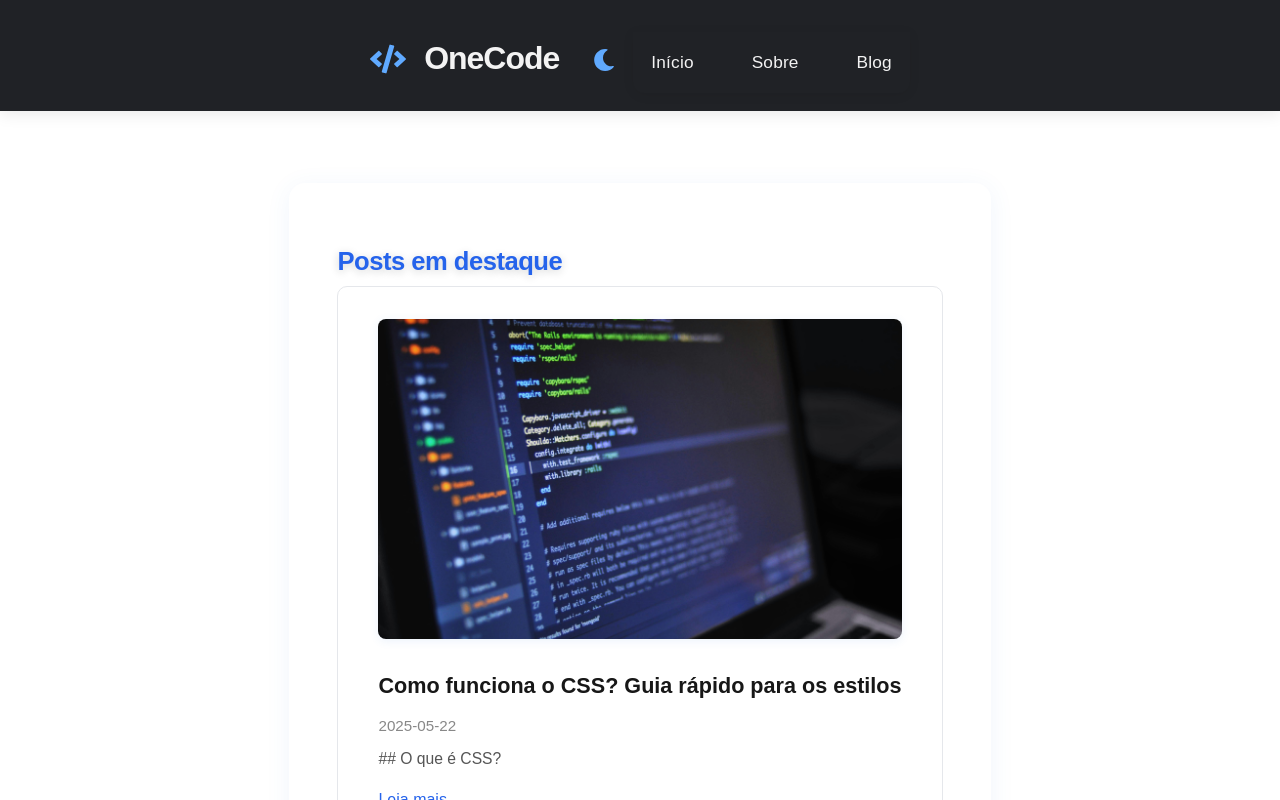
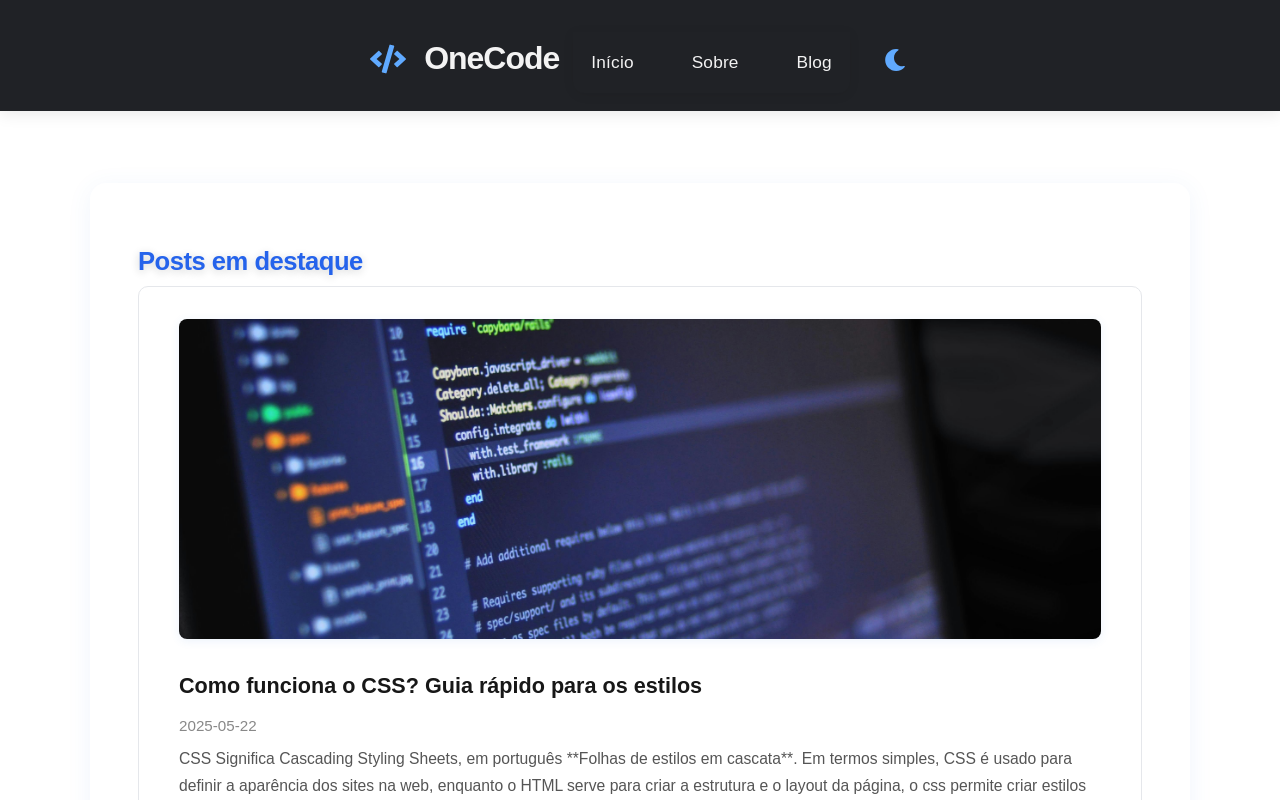
Before and after one commit to vinzent01/OneCode, a Next.js app: page /blog in a window 1280 px wide. Shown: the top 800 px of the page. Built offline with nearby package versions, Linux system fonts and the light colour scheme.

Commit message:
css fixes

```diff
--- a/content/posts/como-funciona-o-css.md
+++ b/content/posts/como-funciona-o-css.md
@@ -3,8 +3,6 @@ title: "Como funciona o CSS? Guia rápido para os estilos"
 date: "2025-05-22"
 image: "/images/programming-screen.jpg"
 ---
-
-## O que é CSS?
 
 CSS Significa Cascading Styling Sheets, em português **Folhas de estilos em cascata**. Em termos simples, CSS é usado para definir a aparência dos sites na web, enquanto o HTML serve para criar a estrutura e o layout da página, o css permite criar estilos personalizados aos elementos HTML, como cores, tamanhos, fontes, espaçamentos, posicionamentos, bordas, sombras, animações e muito mais.
 
--- a/src/app/blog/page.tsx
+++ b/src/app/blog/page.tsx
@@ -1,7 +1,5 @@
 import Image from "next/image";
 import pageStyles from "../css/page.module.css";
-import buttonStyles from "../css/button.module.css";
-import footerStyles from "../css/footer.module.css";
 import { getAllPosts } from "@/utils/getPosts";
 import Link from "next/link";
 
--- a/src/app/css/page.module.css
+++ b/src/app/css/page.module.css
@@ -8,6 +8,21 @@
   padding: 40px 48px;
   width: 100%;
   max-width: 1100px;
+  margin: 40px auto 32px auto;
+  color: var(--foreground);
+  transition: box-shadow 0.2s, border 0.2s;
+  display: flex;
+  flex-direction: column;
+  align-items: flex-start;
+  box-shadow: 0 4px 24px 0 rgba(58,123,213,0.08);
+}
+
+.featured_slim {
+  background: var(--card-bg);
+  border-radius: 16px;
+  padding: 40px 48px;
+  width: 100%;
+  max-width: auto;
   margin: 40px auto 32px auto;
   color: var(--foreground);
   transition: box-shadow 0.2s, border 0.2s;
@@ -39,6 +54,7 @@
   flex-direction: column;
   gap: 32px;
   align-items: stretch;
+  width:  100%;
 }
 
 .post {
--- a/src/app/layout.tsx
+++ b/src/app/layout.tsx
@@ -1,6 +1,6 @@
 import type { Metadata } from "next";
 import { Geist, Geist_Mono } from "next/font/google";
-import "./globals.css";
+import "./css/globals.css";
 import Header from "@/components/Header";
 import Footer from "@/components/Footer";
 
--- a/src/app/page.tsx
+++ b/src/app/page.tsx
@@ -9,7 +9,7 @@ export default function Home() {
   return (
     <div className={pageStyles.page}>
       <main className={pageStyles.main}>
-        <section className={pageStyles.featured}>
+        <section className={pageStyles.featured_slim}>
           <h1 className={headerStyles.logoText + " center"}>OneCode</h1>
           <p className={headerStyles.subtitle + " center"}>
             Bem-vindo ao OneCode! Aqui você encontra dicas, tutoriais e novidades do
--- a/src/components/Header.tsx
+++ b/src/components/Header.tsx
@@ -67,7 +67,6 @@ export default function Header() {
     <div className={headerStyles.header}>
       <div className={headerStyles.headerContent}>
         <Logo />
-        <ThemeToggle />
 
         {/* Botão hambúrguer para mobile */}
         <button
@@ -77,6 +76,7 @@ export default function Header() {
         >
           {menuOpen ? <FaTimes /> : <FaBars />}
         </button>
+
 
         {/* Navbar desktop */}
         <nav className={navbarStyles.navbar}>
@@ -102,6 +102,8 @@ export default function Header() {
             Blog
           </Link>
         </nav>
+        <ThemeToggle />
+
       </div>
       {/* Navbar mobile */}
       {menuOpen && (
```
Also changed, not shown: src/app/button.module.css (deleted), src/app/css/globals.css (renamed from src/app/globals.css), src/app/footer.module.css (deleted), src/app/header.module.css (deleted), src/app/navbar.module.css (deleted), src/app/page.module.css (deleted).
